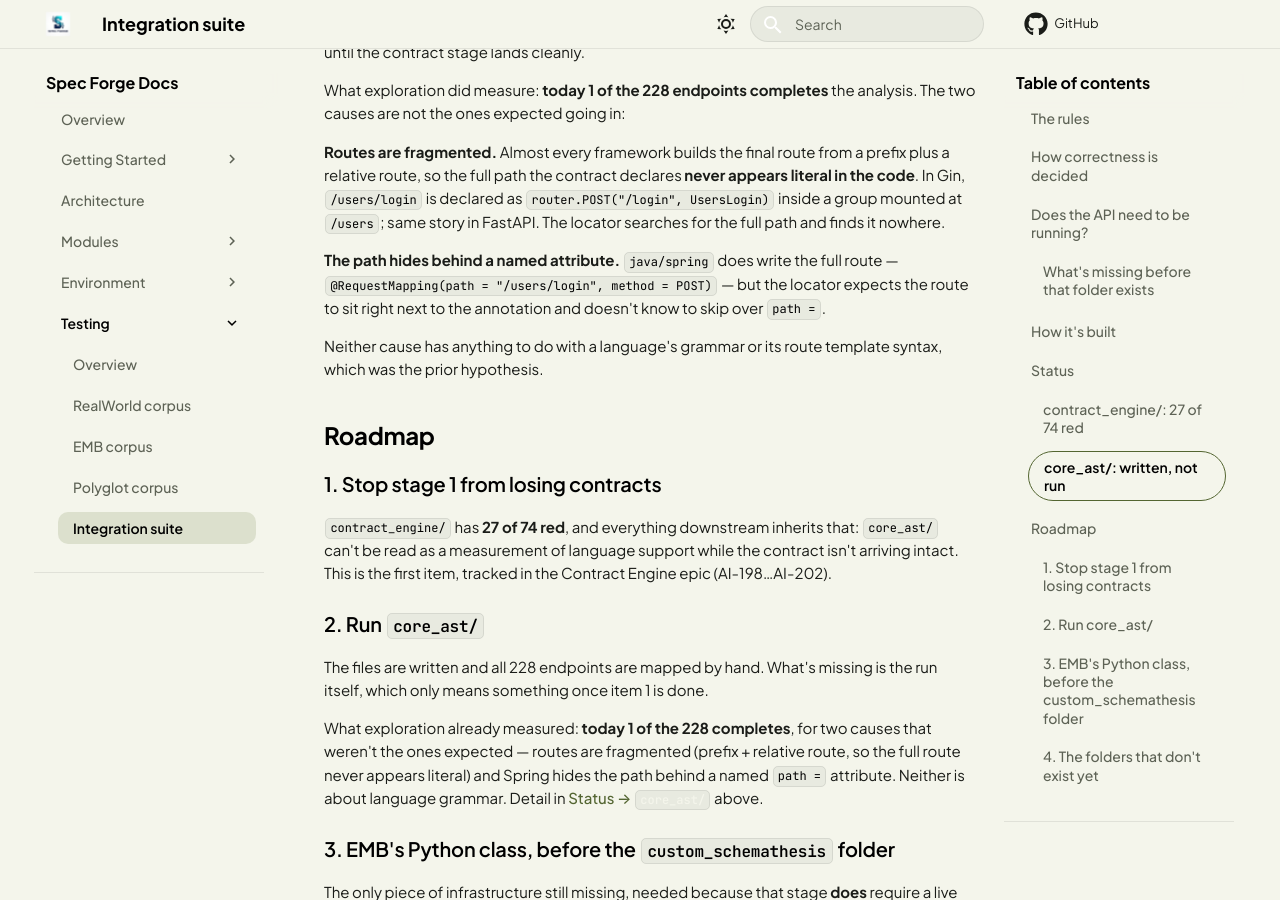
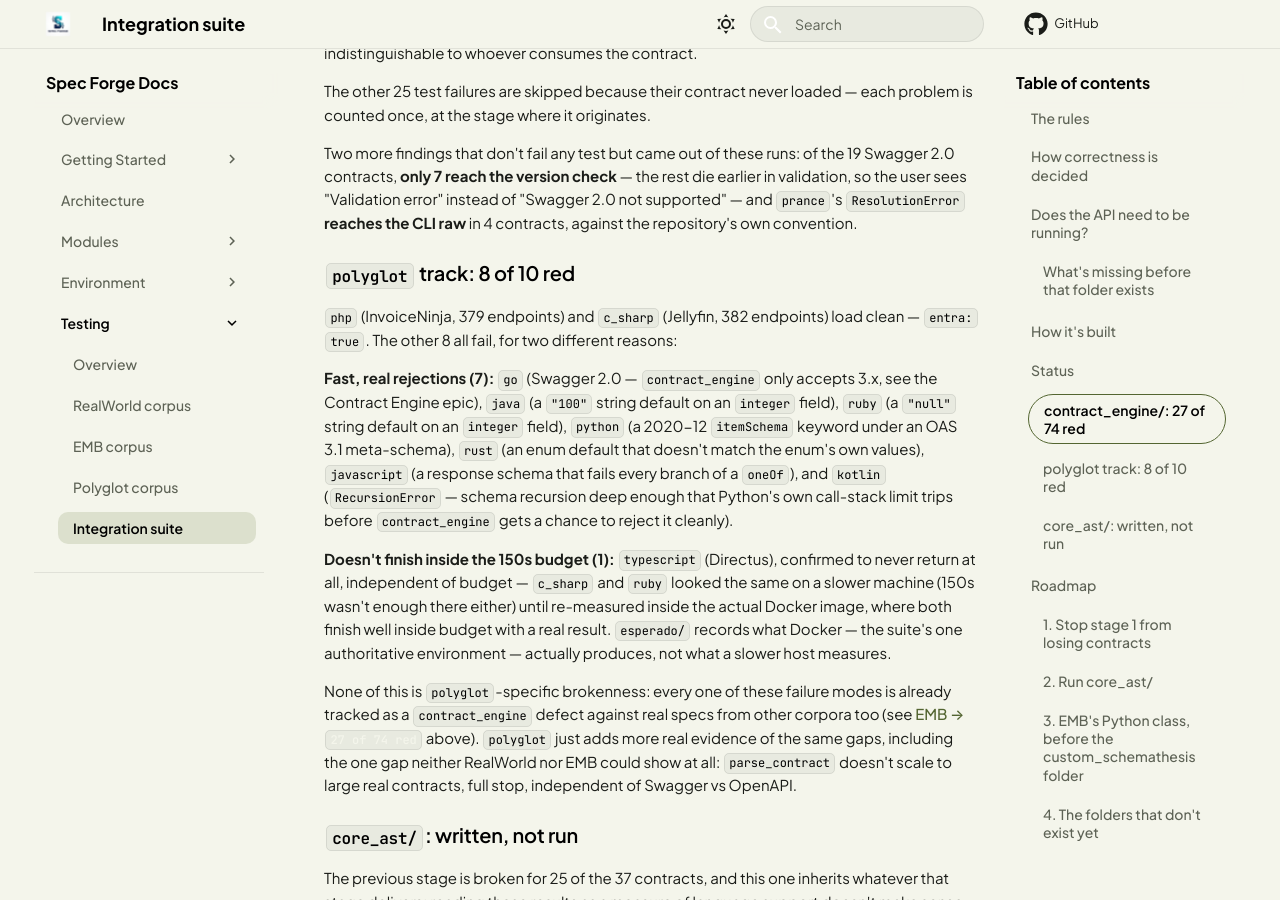
Before and after one commit to Spec-Forge-Testing/specforge-docs, an MkDocs documentation site: the page built from docs/testing/suite.md, in a window 1280 px wide and 900 px high, scrolled down 3596 px. Built offline with MkDocs 1.6.1 and Material for MkDocs 9.7.7, drawn with Linux system fonts in a browser that asks for light colours; comment, search, counter and statistics services are not loaded; some of the changed text lies outside the part shown.

Commit message:
docs(testing): document polyglot's contract_engine wiring

```diff
--- a/docs/testing/suite.md
+++ b/docs/testing/suite.md
@@ -125,11 +125,23 @@ exactly 37 contracts, or the RealWorld one is missing, the session refuses to
 start. It doesn't test Spec Forge — it tests that the harness is looking at
 what it thinks it's looking at.
 
+**`polyglot` is a separate track inside `contract_engine/`, not a 38th entry
+in that pass.** Several of its specs take 60s+ or never return against
+`parse_contract` as it stands today (measured live — see the Contract Engine
+epic), so folding them into the single in-process pass above would hang the
+whole session before any test could run. `catalogo_polyglot()` and the
+`ingesta_polyglot` fixture mirror the pattern but ingest each spec in its own
+subprocess under a 150s timeout, the same isolation
+`lib/contract_engine/tests/support.py::run_parse_in_child` already uses for
+its own hanging fixture. A real timeout becomes one more `TimeoutExpired`
+row in `esperado/`, not a stuck suite.
+
 ## Status
 
 | Folder | Covers | Status |
 | --- | --- | --- |
-| `contract_engine/` | 2 functions × 37 contracts | Run. **27 of 74 red** |
+| `contract_engine/` | 2 functions × 37 contracts (RealWorld + EMB) | Run. **27 of 74 red** |
+| `contract_engine/` — `polyglot` track | 2 functions × 10 contracts, separate catalog/fixture | Run. **8 of 10 red** |
 | `core_ast/` | 2 functions × 12 implementations | Written, **not run yet**: inherits whatever the previous stage delivers |
 
 `custom_schemathesis` and `semantic_inference` aren't tested yet: those
@@ -157,6 +169,37 @@ the 19 Swagger 2.0 contracts, **only 7 reach the version check** — the rest
 die earlier in validation, so the user sees "Validation error" instead of
 "Swagger 2.0 not supported" — and `prance`'s `ResolutionError` **reaches the
 CLI raw** in 4 contracts, against the repository's own convention.
+
+### `polyglot` track: 8 of 10 red
+
+`php` (InvoiceNinja, 379 endpoints) and `c_sharp` (Jellyfin, 382 endpoints)
+load clean — `entra: true`. The other 8 all fail, for two different reasons:
+
+**Fast, real rejections (7):** `go` (Swagger 2.0 — `contract_engine` only
+accepts 3.x, see the Contract Engine epic), `java` (a `"100"` string default
+on an `integer` field), `ruby` (a `"null"` string default on an `integer`
+field), `python` (a 2020-12 `itemSchema` keyword under an OAS 3.1
+meta-schema), `rust` (an enum default that doesn't match the enum's own
+values), `javascript` (a response schema that fails every branch of a
+`oneOf`), and `kotlin` (`RecursionError` — schema recursion deep enough that
+Python's own call-stack limit trips before `contract_engine` gets a chance to
+reject it cleanly).
+
+**Doesn't finish inside the 150s budget (1):** `typescript` (Directus),
+confirmed to never return at all, independent of budget — `c_sharp` and
+`ruby` looked the same on a slower machine (150s wasn't enough there either)
+until re-measured inside the actual Docker image, where both finish well
+inside budget with a real result. `esperado/` records what Docker — the
+suite's one authoritative environment — actually produces, not what a
+slower host measures.
+
+None of this is `polyglot`-specific brokenness: every one of these failure
+modes is already tracked as a `contract_engine` defect against real specs
+from other corpora too (see [EMB → `27 of 74 red`](#contract_engine-27-of-74-red)
+above). `polyglot` just adds more real evidence of the same gaps, including
+the one gap neither RealWorld nor EMB could show at all: `parse_contract`
+doesn't scale to large real contracts, full stop, independent of Swagger vs
+OpenAPI.
 
 ### `core_ast/`: written, not run
 
```
Also changed, not shown: docs/testing/index.md (+8 -3 lines), docs/testing/polyglot.md (+14 -8 lines).
